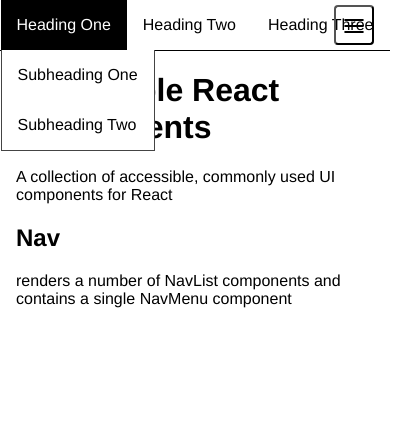
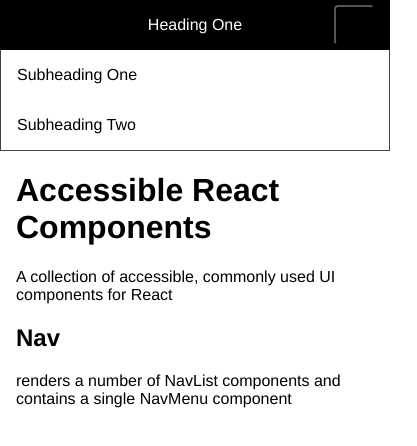
Before and after one commit to JoshMK/react-accessible-components, a React (Create React App) app: page / in a window 390 px wide. Both pictures are taken after a click on the button "Menu". Shown: the top 446 px of the page, 417 px wide, since content can reach past the window. Built offline with nearby package versions, Linux system fonts and the light colour scheme.

Commit message:
preliminary mobile additions.

```diff
--- a/src/components/Nav/Nav.js
+++ b/src/components/Nav/Nav.js
@@ -67,7 +67,6 @@ NAVITEMS.map((link) => {
 //component
 class Nav extends Component {
   state = {
-    mobile: true,
     mobileMenuToggled: false,
   };
 
@@ -91,6 +90,7 @@ class Nav extends Component {
               <>
                 <NavListTab
                   {...item}
+                  mobileMenuToggled={this.state.mobileMenuToggled}
                   sublinks={
                     item.hasOwnProperty("sublinks") && item.sublinks.length > 0
                       ? item.sublinks
--- a/src/components/Nav/nav.css
+++ b/src/components/Nav/nav.css
@@ -1,16 +1,13 @@
 .app__nav {
   border-bottom: 1px solid #000;
   text-align: center; /* can be center / left / right depending on your layout */
+  min-height: 52px;
 }
 
 .app__nav,
 .app__nav a {
   position: relative;
   z-index: 2;
-}
-
-.app__nav > li {
-  display: inline-block;
 }
 
 .app__nav a {
@@ -26,3 +23,9 @@
   background-color: #000;
   color: #fff;
 }
+
+@media screen only and (max-width: 768px) {
+  .app__nav > li {
+    display: inline-block;
+  }
+}
--- a/src/components/NavListTab/NavListTab.js
+++ b/src/components/NavListTab/NavListTab.js
@@ -10,11 +10,16 @@ class NavList extends Component {
 
   render() {
     return (
-      <li tabIndex="-1" className="app__navlist">
+      <li
+        tabIndex="-1"
+        className={`app__navlist${
+          !this.props.mobileMenuToggled ? " app__navlist--hidden" : ""
+        }`}
+      >
         <a href={this.props.href}>{this.props.text}</a>
         <ul
-          className={`app__navlist-dropdown ${
-            this.state.focused ? "app__navlist-dropdown--focused" : ""
+          className={`app__navlist-dropdown${
+            this.state.focused ? " app__navlist-dropdown--focused" : ""
           }`}
         >
           {this.props.sublinks.map((sublink, i) => {
--- a/src/components/NavListTab/navlist-tab.css
+++ b/src/components/NavListTab/navlist-tab.css
@@ -1,5 +1,9 @@
 .app__navlist {
   position: relative;
+}
+
+.app__navlist.app__navlist--hidden {
+  display: none;
 }
 
 .app__navlist-dropdown {
@@ -9,7 +13,6 @@
   text-align: left;
   top: 100%;
   opacity: 0;
-  transform: translateY(-20px);
   height: 1px;
   transition: transform 0.2s ease-in-out, opacity 0.1s ease-out;
   overflow: hidden;
@@ -29,7 +32,6 @@
 .app__navlist:hover .app__navlist-dropdown,
 .app__navlist-dropdown.app__navlist-dropdown--focused {
   opacity: 1;
-  transform: translateY(0px);
   height: auto;
   z-index: 3;
 }
--- a/src/components/NavMenuButton/nav-menu-button.css
+++ b/src/components/NavMenuButton/nav-menu-button.css
@@ -1,4 +1,5 @@
 .app__menu-button {
+  cursor: pointer;
   position: absolute;
   right: 1em;
   top: 5px;
@@ -7,7 +8,7 @@
   border-color: #000;
   font-size: 1em;
   background: transparent;
-  z-index: 4;
+  z-index: 3;
 }
 
 .app__menu-button-text {
```
